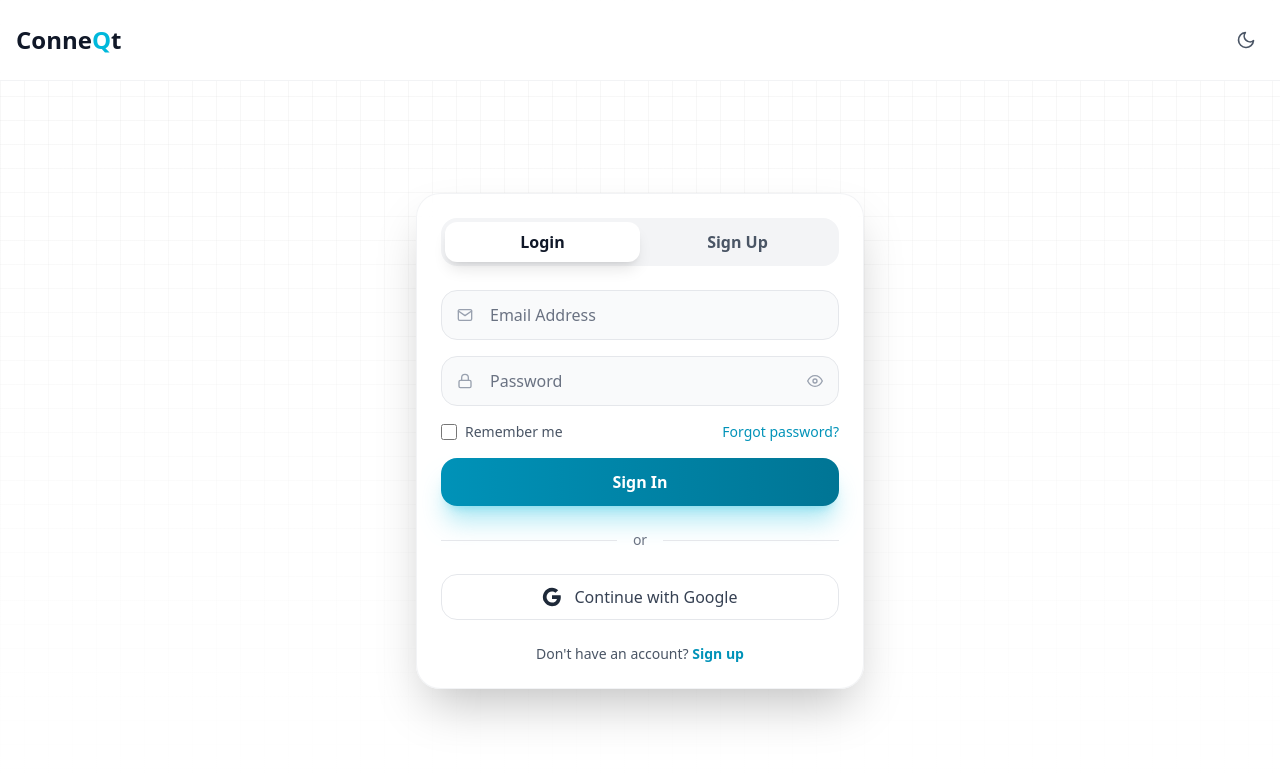
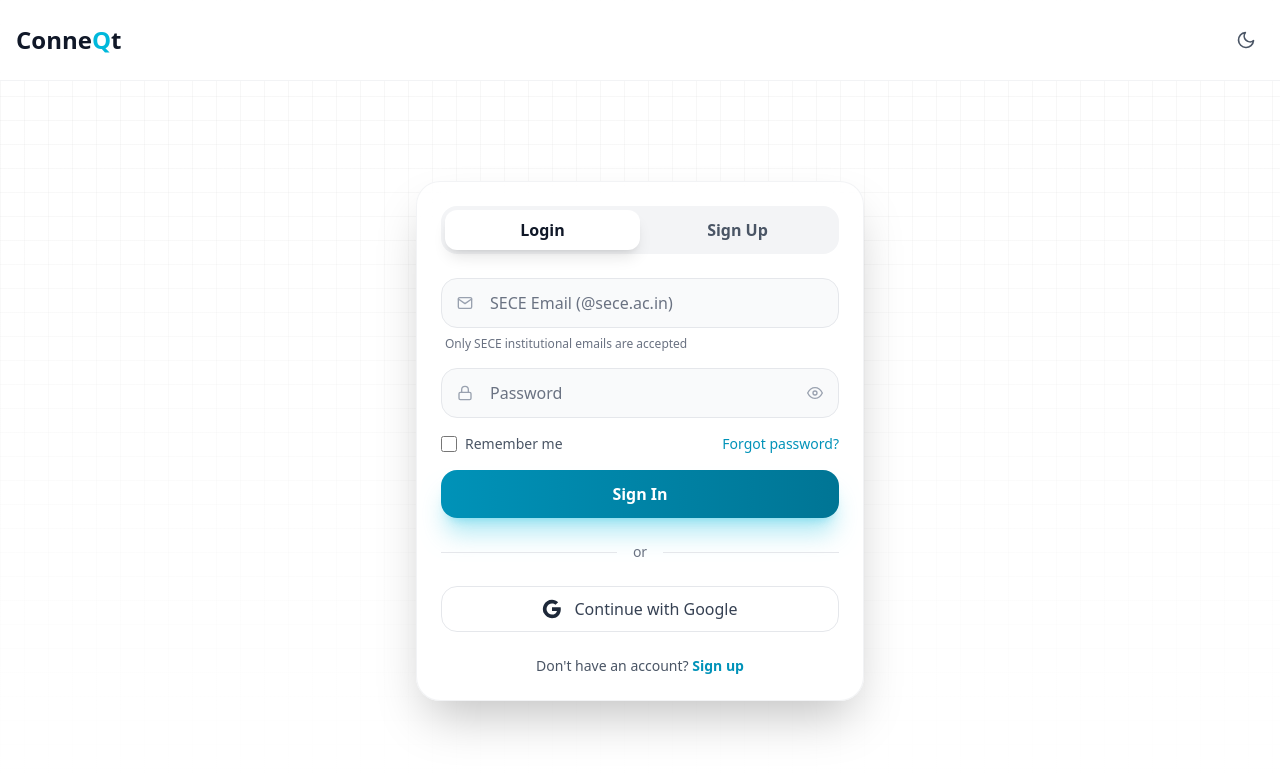
Before and after one commit to SuryaTK2007/ConneQt, a React (Vite) app in the folder frontend/: page /auth in a window 1280 px wide. Shown: the top 774 px of the page. Built offline with nearby package versions, Linux system fonts and the light colour scheme; no server answers.

Commit message:
feat: Add email domain validation for SECE institutional emails in AuthPage

```diff
--- a/frontend/src/pages/AuthPage.jsx
+++ b/frontend/src/pages/AuthPage.jsx
@@ -54,6 +54,14 @@ const AuthPage = () => {
       setError("Please enter your email");
       return false;
     }
+
+    // Validate email domain - only allow sece.ac.in emails
+    const emailDomain = formData.email.split('@')[1]?.toLowerCase();
+    if (emailDomain !== 'sece.ac.in') {
+      setError("Only SECE email addresses (@sece.ac.in) are allowed");
+      return false;
+    }
+
     if (!formData.password.trim()) {
       setError("Please enter your password");
       return false;
@@ -191,13 +199,16 @@ const AuthPage = () => {
                 <input
                   type="email"
                   name="email"
-                  placeholder="Email Address"
+                  placeholder="SECE Email (@sece.ac.in)"
                   value={formData.email}
                   onChange={handleInputChange}
                   className="w-full pl-12 pr-4 py-3 bg-gray-50 dark:bg-gray-700/50 border border-gray-200 dark:border-gray-600 rounded-2xl focus:outline-none focus:ring-2 focus:ring-cyan-500 focus:border-transparent transition-all duration-300 text-gray-900 dark:text-white placeholder-gray-500 dark:placeholder-gray-400"
                   required
                 />
               </div>
+              <p className="text-xs text-gray-500 dark:text-gray-400 -mt-2 ml-1">
+                Only SECE institutional emails are accepted
+              </p>
 
               <div className="relative">
                 <FiLock className="absolute left-4 top-1/2 transform -translate-y-1/2 text-gray-400" />
```
